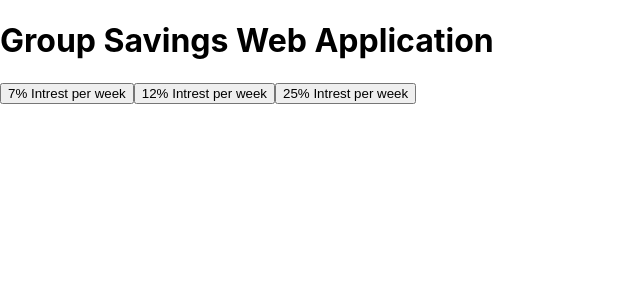
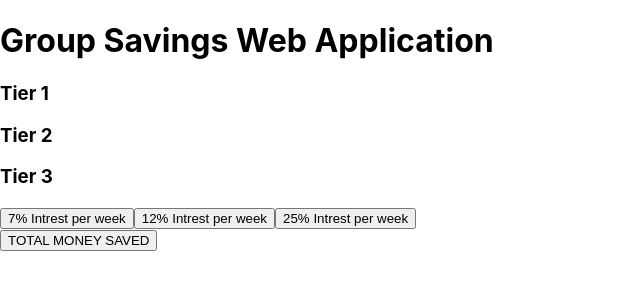
Before and after one commit to Jolah1/savings-group, a React (Create React App) app: page / in a window 1280 px wide. Shown: the top 300 px of the page, without its empty margins (0-640 px from the left). Built offline with nearby package versions, Linux system fonts and the light colour scheme.

Commit message:
more corrections

```diff
--- a/src/App.js
+++ b/src/App.js
@@ -11,10 +11,14 @@ const tierOne = () => {
   return(
 <div>
   <h1>Group Savings Web Application</h1>
+
+<h3>Tier 1</h3>
+<h3>Tier 2</h3>
+<h3>Tier 3</h3>
   <button onClick>7% Intrest per week</button>
   <button onClick>12% Intrest per week</button>
-  <button onClick>25% Intrest per week</button>
-
+  <button onClick>25% Intrest per week</button> <br />
+<button>TOTAL MONEY SAVED</button>
 </div>
 
 
```
Also changed, not shown: 1 other file (tests, documents, lock files or other folders).
